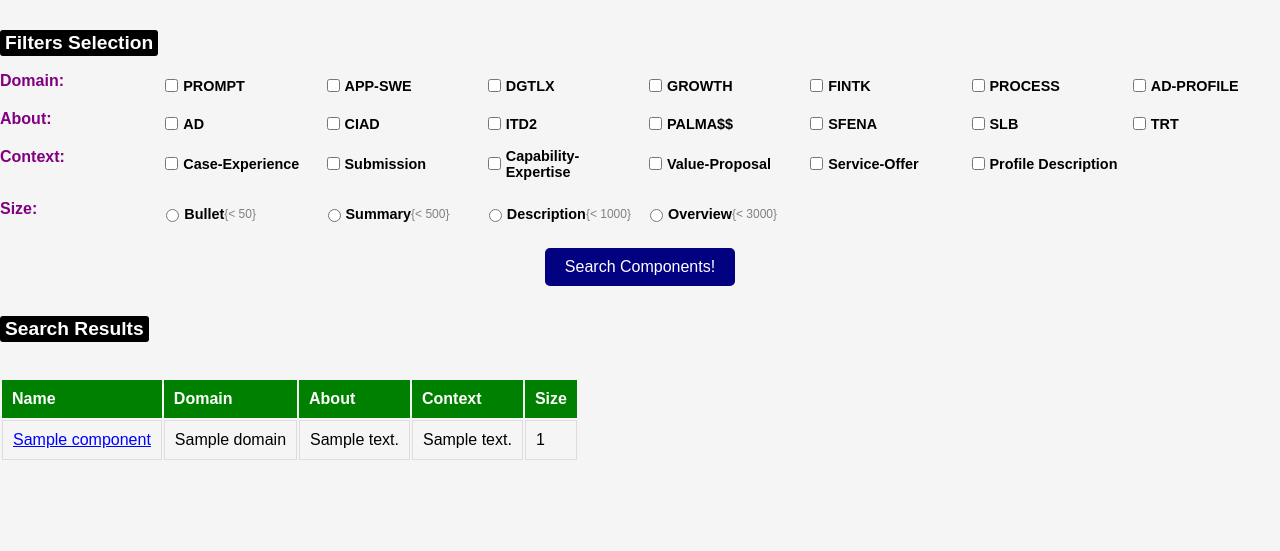
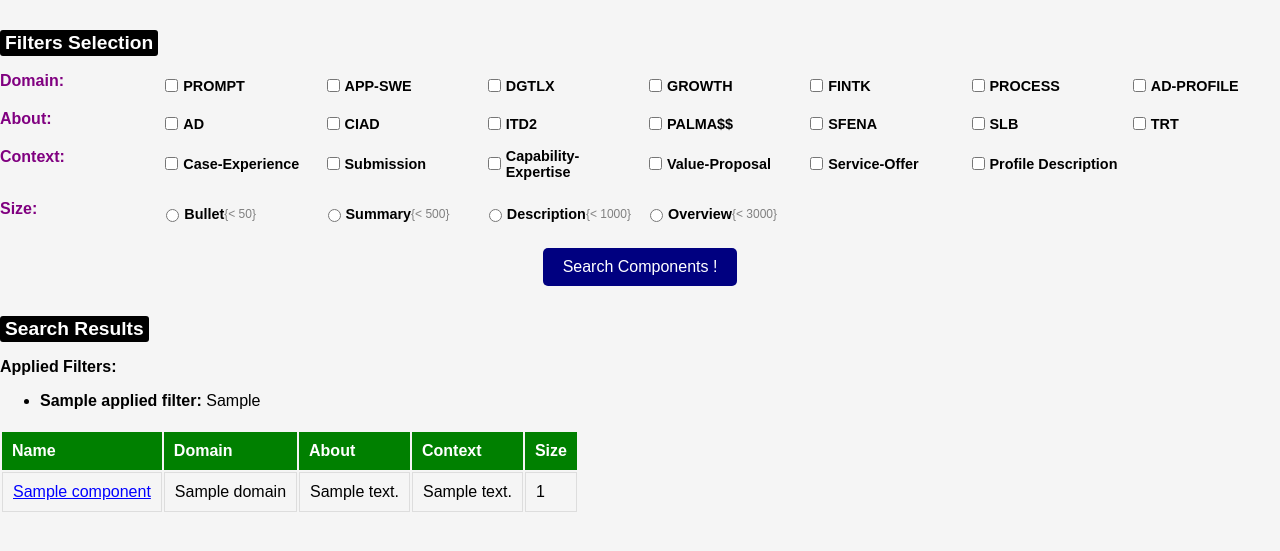
Before and after one commit to Alexo47/Marcom-Components, a Django app: template marcom_webui/marcomapp/templates/marcomapp/index.html in a window 1280 px wide. Shown: the part 77-628 px from the top of the page. Run offline with Django 5.2, Linux system fonts and the light colour scheme; the template is opened without the code that fills it: most values are stand-ins (such as "Sample title", 1, 10 or a date in 2020).

Commit message:
Selected filters displayed before Table Results

```diff
--- a/marcom_webui/marcomapp/templates/marcomapp/index.html
+++ b/marcom_webui/marcomapp/templates/marcomapp/index.html
@@ -63,7 +63,7 @@
 
           <!-- Submit button -->
           <div class="search-container">
-            <button type="submit" class="search-btn">Search Components!</button>
+            <button type="submit" class="search-btn">Search Components !</button>
           </div>
 
       </form>
@@ -71,6 +71,21 @@
         <!-- Table for results -->
   <section>
     <h2>Search Results</h2>
+
+    <!-- Applied Filters Display -->
+    <div id="applied-filters">
+      {% if applied_filters %}
+          <p><strong>Applied Filters:</strong></p>
+          <ul>
+              {% for filter_name, filter_value in applied_filters.items %}
+                  <li><strong>{{ filter_name }}:</strong> {{ filter_value }}</li>
+              {% endfor %}
+          </ul>
+      {% else %}
+          <p><strong>Unfiltered Results</strong></p>
+      {% endif %}
+    </div>
+
     <table class="result-table">
         <thead>
           <tr>
--- a/marcom_webui/static/css/styles.css
+++ b/marcom_webui/static/css/styles.css
@@ -87,6 +87,7 @@ nav {
   font-size: 1rem; /* Font size */
   cursor: pointer; /* Show pointer on hover */
   display: inline-block; /* Ensure it's treated like a button */
+  text-align: center;
 }
 
 .search-btn:hover {
```
Also changed, not shown: marcom_webui/marcomapp/views.py (+13 -2 lines).
